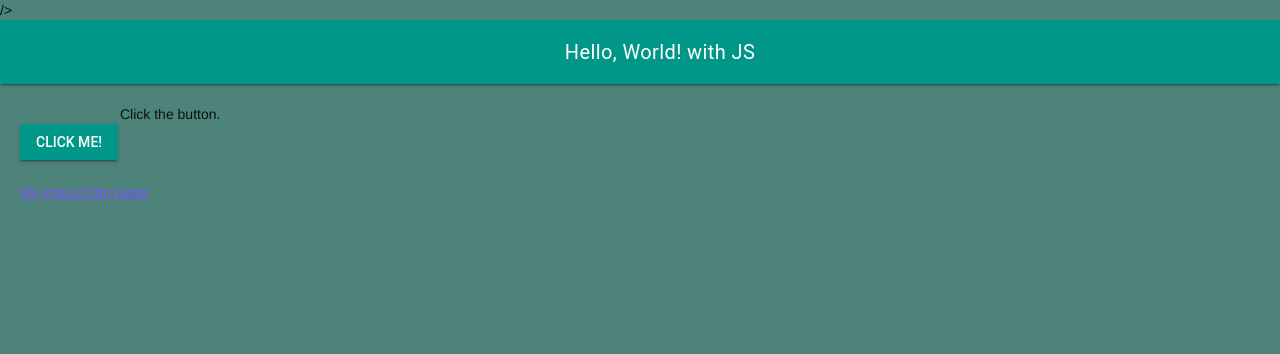
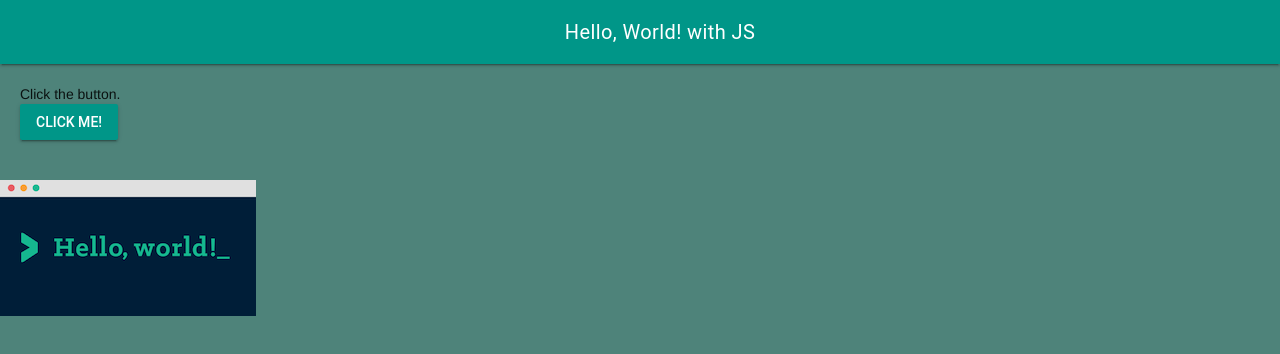
Before and after one commit to Chloe-Havel/ICS2O-Unit-2-02-JS, a plain HTML site: page index.html in a window 1280 px wide. Drawn offline with nearby package versions, Linux system fonts and the light colour scheme.

Commit message:
move image

```diff
--- a/css/style.css
+++ b/css/style.css
@@ -25,6 +25,11 @@ body {
   background-color: #4e837a;
 }
 
+#left-image {
+  position: absolute;
+  left: 0%;
+}
+
 p {
   color: blueviolet;
   font-family: Helvetica, Arial, sans-serif;
--- a/index.html
+++ b/index.html
@@ -15,7 +15,6 @@
       rel="stylesheet"
       href="https://code.getmdl.io/1.3.0/material.teal-deep_purple.min.css"
     />
-    />
     <link rel="apple-touch-icon" sizes="180x180" href="apple-touch-icon.png" />
     <link rel="icon" type="image/png" sizes="32x32" href="favicon-32x32.png" />
     <link rel="icon" type="image/png" sizes="16x16" href="favicon-16x16.png" />
@@ -23,11 +22,7 @@
     <title>My first webpage, with JavaScript</title>
   </head>
   <body>
-    <script>
-      function myButtonClicked() {
-        alert("Hello, Wordl!")
-      }
-    </script>
+    <script defer src="https://code.getmdl.io/1.3.0/material.min.js"></script>
     <div class="mdl-layout mdl-js-layout mdl-layout--fixed-header">
       <header class="mdl-layout__header">
         <div class="mdl-layout__header-row">
@@ -35,7 +30,7 @@
         </div>
       </header>
       <main class="mdl-layout__content">
-        <div class="page-content" style="padding-left: 100px">
+        <div class="page-content" style="padding-left: 0px">
           Click the button.
         </div>
         <!-- Colored raised button -->
@@ -47,9 +42,8 @@
         </button>
         <br />
         <br />
-        <p>
-          <a href="./index2.html">My index2.html page</a>
-        </p>
+        <br />
+        <img src="./images/hello_world.png" alt="Hello, World!" id="left-image">
       </main>
     </div>
   </body>
```
Also changed, not shown: images/hello_world.png (added), js/script.js (added), js/skript.js (deleted).
